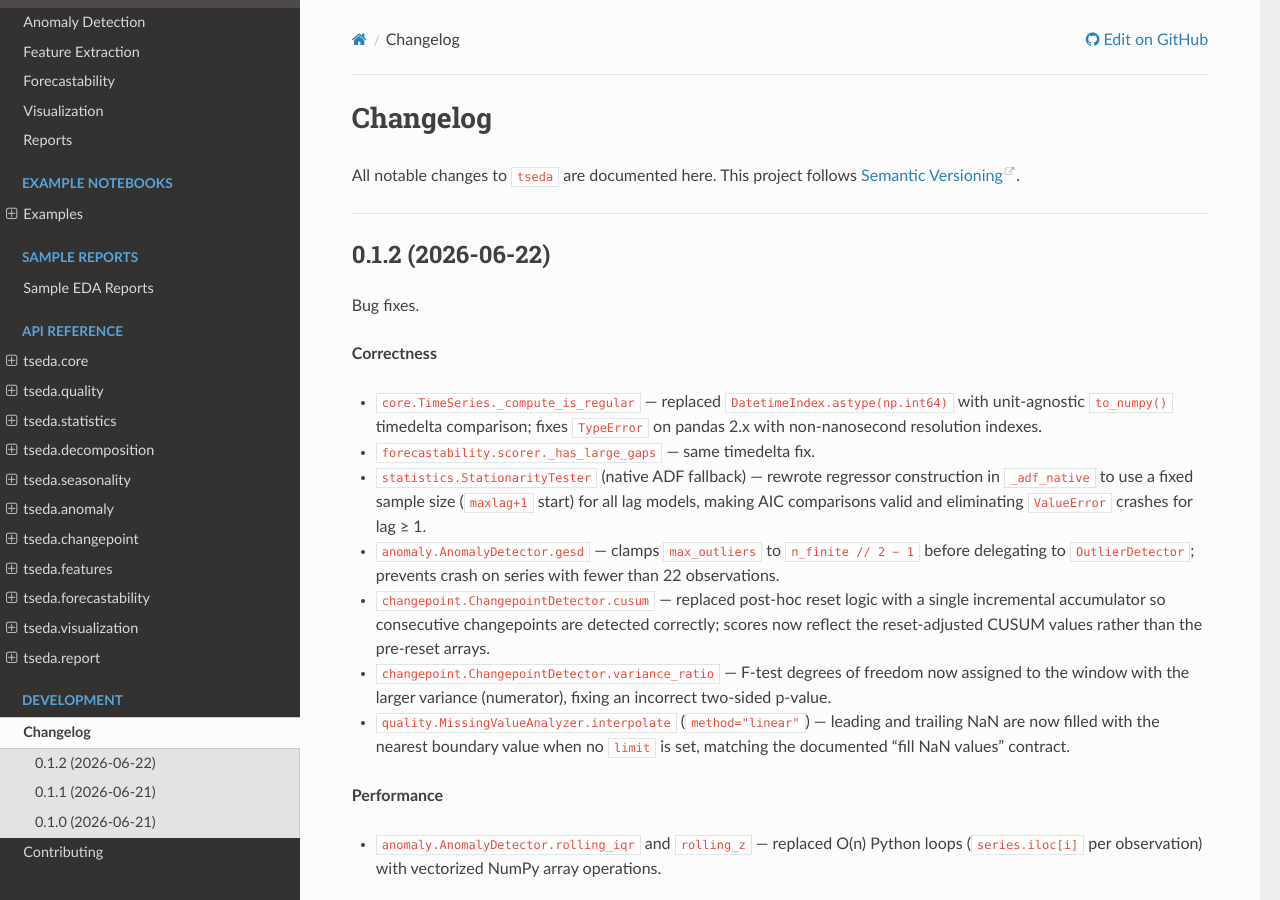
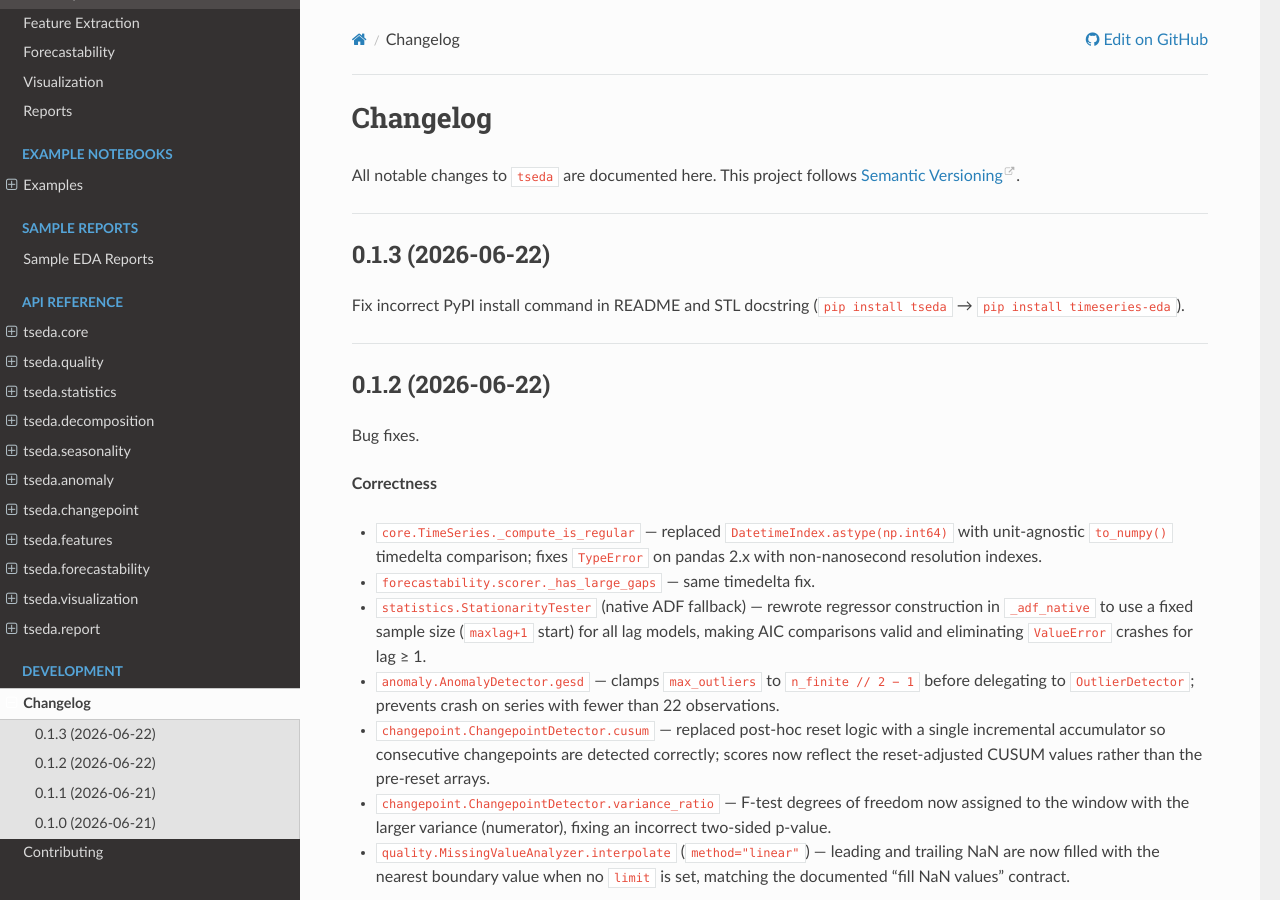
Before and after one commit to amir-jafari/Time-Series-EDA, a Sphinx documentation site: the page built from docs/changelog.rst, in a window 1280 px wide and 900 px high. Built offline with Sphinx 7.4.7 and the Read the Docs theme 3.1.0, drawn with Linux system fonts in a browser that asks for light colours; pages that are not in the unit, such as notebooks, are missing from menus.

Commit message:
fix: correct pip install command (tseda -> timeseries-eda), bump to 0.1.3
Co-Authored-By: Claude Sonnet 4.6 <noreply@anthropic.com>

```diff
--- a/CHANGELOG.rst
+++ b/CHANGELOG.rst
@@ -3,6 +3,14 @@ Changelog
 
 All notable changes to ``tseda`` are documented here.
 This project follows `Semantic Versioning <https://semver.org/>`_.
+
+----
+
+0.1.3 (2026-06-22)
+-------------------
+
+Fix incorrect PyPI install command in README and STL docstring
+(``pip install tseda`` → ``pip install timeseries-eda``).
 
 ----
 
--- a/docs/conf.py
+++ b/docs/conf.py
@@ -41,7 +41,7 @@ if _HTML_SRC.exists():
 project   = "tseda"
 author    = "Amirhossein Jafari"
 copyright = "2026, Amirhossein Jafari"
-release   = "0.1.2"
+release   = "0.1.3"
 version   = "0.1"
 
 # ---------------------------------------------------------------------------
--- a/pyproject.toml
+++ b/pyproject.toml
@@ -7,7 +7,7 @@ build-backend = "setuptools.build_meta"
 # ---------------------------------------------------------------------------
 [project]
 name = "timeseries-eda"
-version = "0.1.2"
+version = "0.1.3"
 description = "Comprehensive Time Series Exploratory Data Analysis toolkit"
 readme = "README.rst"
 license = { file = "LICENSE" }
```
Also changed, not shown: README.rst (+4 -4 lines), 1 other file.
